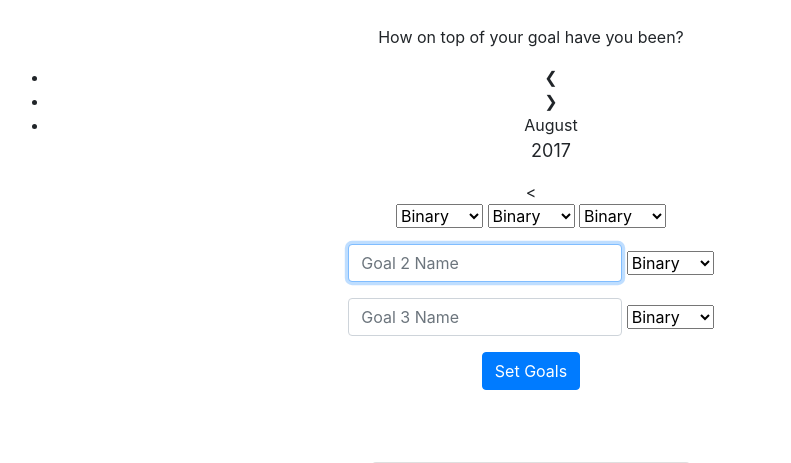
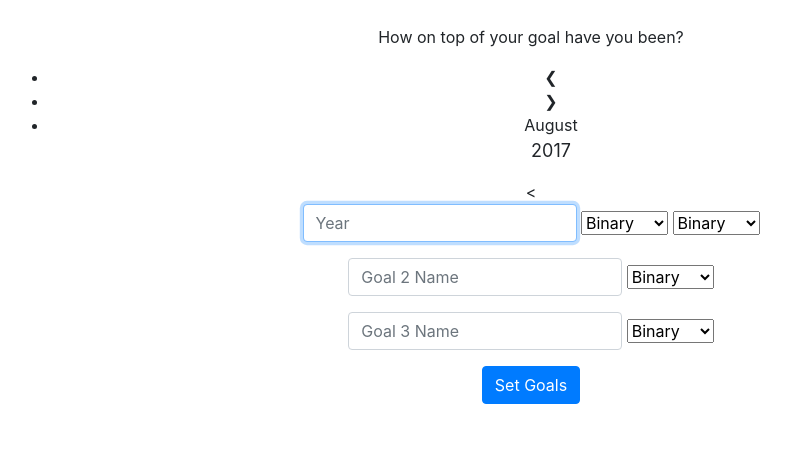
Before and after one commit to vanessa-hu/on-track, a Flask app: template templates/numeric_month.html in a window 1280 px wide. Shown: the part 169-632 px from the top of the page, without its empty margins (109-900 px from the left). Run offline with Flask 2, Linux system fonts and the light colour scheme; the template is opened without the code that fills it, so the values that code supplies are empty; some libraries are stand-ins or nearby versions.

```diff
--- a/calendar.py
+++ b/calendar.py
@@ -1,8 +1,10 @@
 import calendar
 import datetime
-y = int(input("Input the year : "))
+import cgi
+form = cgi.FieldStorage()
+searchterm =  form.getvalue('searchbox')
+y = int(input(request.args.get("firstname")))
 m = int(input("Input the month : "))
 print(calendar.month(y, m))
 # need to get month you're looking at. get.request
 # need to get get day of week you're looking at.
-if
--- a/templates/numeric_month.html
+++ b/templates/numeric_month.html
@@ -23,17 +23,13 @@
         <<form action="/enter_numeric" method="post">
 
         <div class="form-group">
-            <select name="goal_1_type">
+            <input autocomplete="off" autofocus class="form-control" name="year" placeholder="Year" type="text">
+            <select name="month">
                     <option value="binary">Binary</option>
                     <option value="numeric">Numeric</option>
                     <! --<option value="gradient">Gradient</option>-->
             </select>
-            <select name="goal_1_type">
-                    <option value="binary">Binary</option>
-                    <option value="numeric">Numeric</option>
-                    <! --<option value="gradient">Gradient</option>-->
-            </select>
-            <select name="goal_1_type">
+            <select name="day">
                     <option value="binary">Binary</option>
                     <option value="numeric">Numeric</option>
                     <! --<option value="gradient">Gradient</option>-->
```
